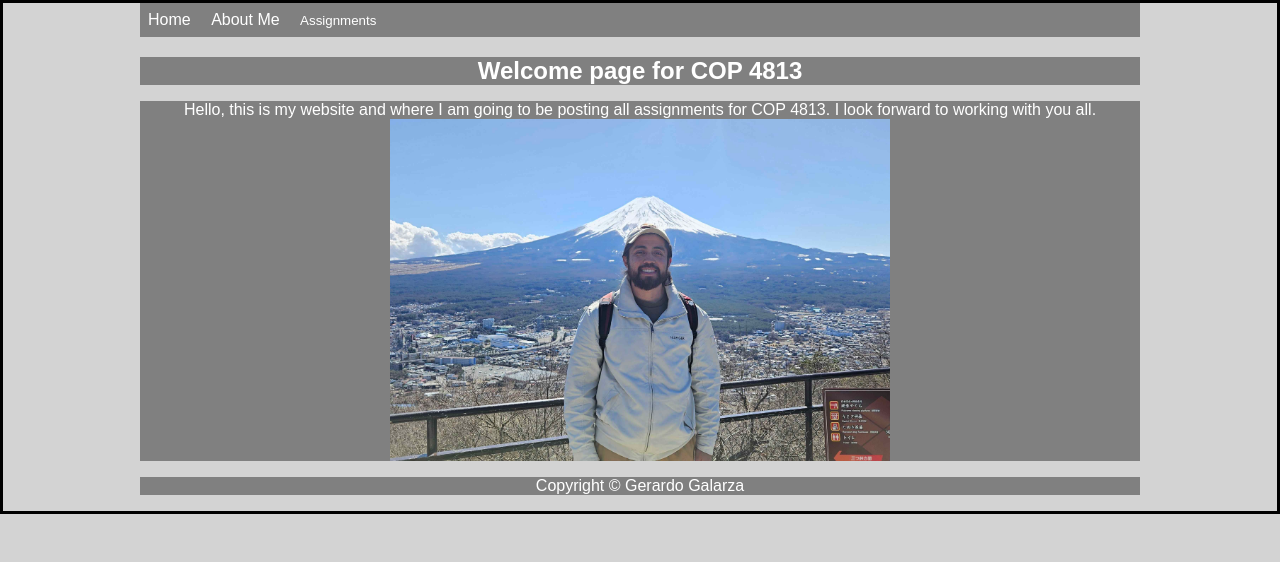
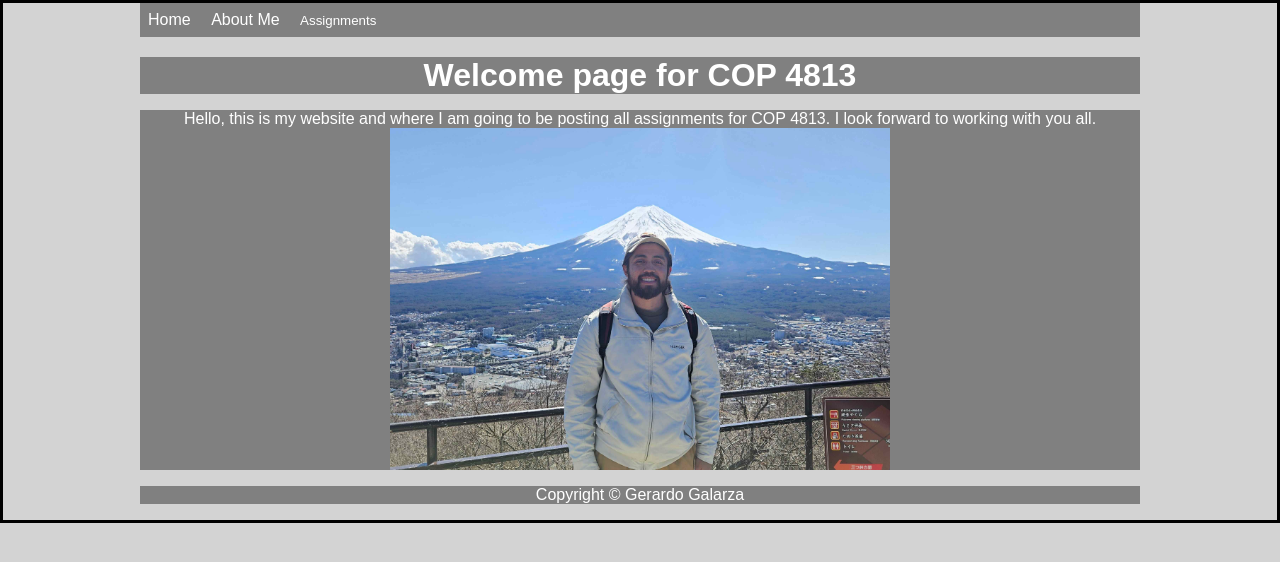
Before and after one commit to majesticgerry/My-Second-Repository, a plain HTML site: page index.html in a window 1280 px wide. Drawn offline with Linux system fonts and the light colour scheme; a script that the page names is missing.

Commit message:
small fixes to html and external css

```diff
--- a/index.html
+++ b/index.html
@@ -13,7 +13,7 @@
     </style>
     <title>COP 4813</title>
     <script src="/script.js/js.dropdown"></script>
-    <link rel="stylesheet" href="external css/styles.css">
+    <link rel="stylesheet" href="external_css/styles.css">
 </head>
 <!-- welcome page -->
 
@@ -50,9 +50,7 @@
             </ul>
         </nav>
     </header>
-    <header> </header>
     <main>
-        <section>
         <!-- header and small discription -->
 
         <h1> Welcome page for COP 4813</h1>
@@ -63,8 +61,8 @@
 
             <img src="img/mt.fugi.jpg" alt="mountain" class="center">
         </p>
+    </main>
 
-    </main>
     <footer>
         <p>Copyright &copy; Gerardo Galarza</p>
     </footer>
```
Also changed, not shown: aboutme.html (+4 -1 lines), assignment1.html (+1 -1 lines), assignment10.html (+1 -1 lines), assignment11.html (+3 -2 lines), assignment12.html (+3 -2 lines), assignment13.html (+3 -2 lines), assignment14.html (+3 -3 lines), assignment15.html (+3 -2 lines), assignment2.html (+5 -1 lines), assignment3.html (+1 -1 lines), assignment4.html (+1 -1 lines), assignment5.html (+1 -1 lines), assignment6.html (+1 -1 lines), assignment7.html (+1 -1 lines), 3 more files, 1 other file. Lines whose indentation alone changed are shown as unchanged.
